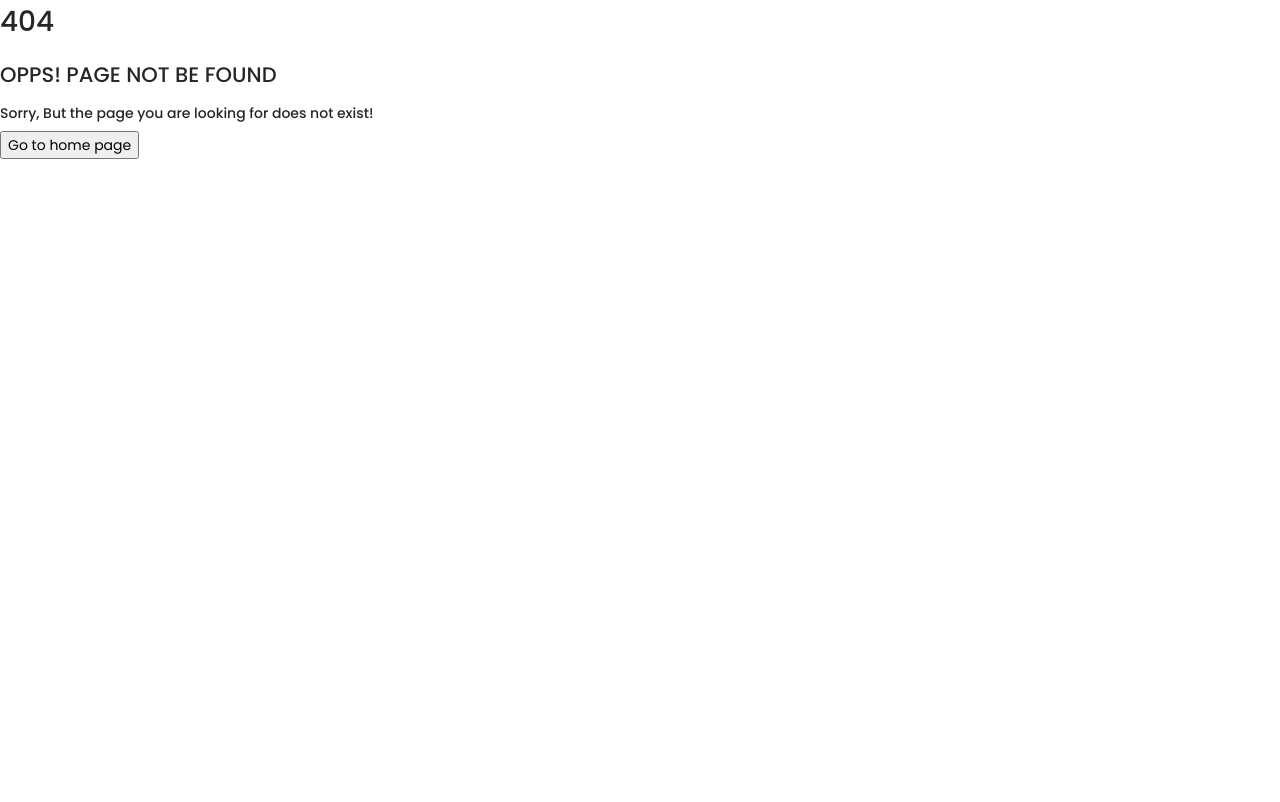
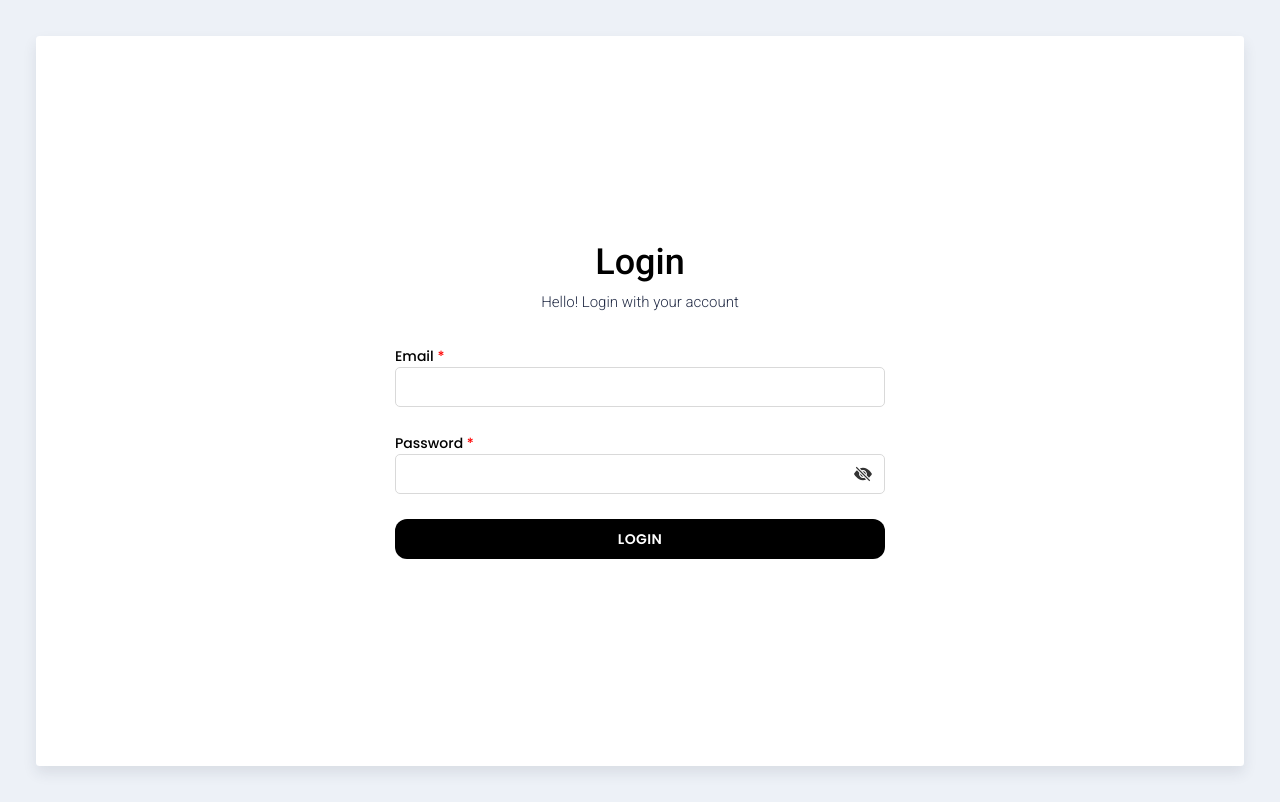
Before and after one commit to nguyenh01/flower-shop, a Next.js app: page /admin in a window 1280 px wide. Before the commit this address had no page. Built offline with nearby package versions, Linux system fonts and the light colour scheme.

Commit message:
[Update] Login Admin

```diff
--- /dev/null
+++ b/pages/admin/index.tsx
@@ -0,0 +1,21 @@
+import { Fragment, ReactElement } from 'react';
+import EmptyLayout from '@src/components/Layout/EmptyLayout';
+import Head from 'next/head';
+import Login from '@src/containers/Admin/Login/Login';
+
+function LoginAdminPage() {
+  return (
+    <Fragment>
+      <Head>
+        <title>Administator - Login</title>
+      </Head>
+      <Login />
+    </Fragment>
+  );
+}
+
+LoginAdminPage.getLayout = function getLayout(page: ReactElement) {
+  return <EmptyLayout>{page}</EmptyLayout>;
+};
+
+export default LoginAdminPage;
--- /dev/null
+++ b/src/components/Footer/Footer.tsx
@@ -0,0 +1,43 @@
+import { RoleEnum } from '@src/utils/constants';
+import useSelector from '@src/utils/useSelector';
+import { FunctionComponent } from 'react';
+import styled from 'styled-components';
+import { useRouter } from 'next/router';
+import Path from '@src/utils/path';
+
+const Footer: FunctionComponent = () => {
+  const router = useRouter();
+  const { isAuth, type } = useSelector((state) => state.userProfile);
+  const isAdmin = (type as number) === RoleEnum.ADMIN;
+  const isEmployee = type === RoleEnum.EMPLOYEE;
+
+  const handleGoToAdminPage = () => {
+    router.push(Path.ADMIN);
+  }
+
+  return (
+    <Container>
+      <div className="copy-right">
+        Copyright © 2022 | Built with <strong>Flower Sun</strong> by <strong>Nguyen</strong>.{' '}
+        {!isAuth && (!isAdmin || !isEmployee) && <span className="color" onClick={handleGoToAdminPage}>Administrator</span>}
+      </div>
+    </Container>
+  );
+};
+
+const Container = styled.div`
+  .copy-right {
+    color: #fff;
+    background-color: #000;
+    padding: 20px 0;
+    text-align: center;
+
+    .color {
+      color: ${(props) => props.theme.colors.primary};
+      font-weight: 600;
+      cursor: pointer;
+    }
+  }
+`;
+
+export default Footer;
--- a/src/components/Layout/Layout.tsx
+++ b/src/components/Layout/Layout.tsx
@@ -2,18 +2,41 @@ import { FunctionComponent, ReactNode } from 'react';
 import styled from 'styled-components';
 import Header from '@src/components/Header/Header';
 import useAuthentication from '@src/hooks/useAuthentication';
+import Footer from '../Footer/Footer';
+import useSelector from '@src/utils/useSelector';
+import { RoleEnum } from '@src/utils/constants';
+import {Fragment} from 'react';
+import { Col, Row } from 'antd';
 
 interface LayoutProps {
   children: ReactNode;
 }
 
 const Layout: FunctionComponent<LayoutProps> = ({ children }) => {
+  const { type } = useSelector((state) => state.userProfile);
   useAuthentication();
+
+  const isAdmin = type === RoleEnum.ADMIN;
+  const isEmployee = type === RoleEnum.EMPLOYEE;
 
   return (
     <Main>
-      <Header />
-      {children}
+      {(isAdmin || isEmployee) ? (
+        <Row>
+          <Col span={4}>
+            <div>123</div>
+          </Col>
+          <Col span={20}>
+            <div>123</div>
+          </Col>
+        </Row>
+      ) : (
+        <Fragment>
+          <Header />
+          {children}
+          <Footer />
+        </Fragment>
+      )}
     </Main>
   );
 };
--- /dev/null
+++ b/src/containers/Admin/Login/Login.tsx
@@ -0,0 +1,173 @@
+import Input from '@src/components/Input/Input';
+import { FunctionComponent, useEffect, useState } from 'react';
+import styled from 'styled-components';
+import Button from '@src/components/Button/Button';
+import { useFormik } from 'formik';
+import { initialValue, validationSchema } from '@src/containers/Login/constant';
+import { message } from 'antd';
+import { handleAuthentication } from '@src/containers/Register/constant';
+import Path from '@src/utils/path';
+import { useTranslation } from 'react-i18next';
+import { useRouter } from 'next/router';
+import dispatch from '@src/utils/dispatch';
+import { setUserProfile } from '@src/redux/slices/userSlice';
+import { useLazyVerifyAccessTokenQuery, useLoginMutation } from '@src/api/AuthenticationAPI';
+import ReCAPTCHA from 'react-google-recaptcha';
+
+const Login: FunctionComponent = () => {
+  const { t } = useTranslation();
+  const router = useRouter();
+
+  const [login, { isLoading }] = useLoginMutation();
+  const [verifyAccessToken, { data }] = useLazyVerifyAccessTokenQuery();
+
+  const [tokenReCAPTCHA, setTokenReCAPTCHA] = useState<string | null>(null);
+  const [countSubmit, setCountSubmit] = useState<number>();
+
+  const formik = useFormik({
+    initialValues: initialValue,
+    validationSchema: validationSchema,
+    onSubmit: (value) => {
+      if ((countSubmit as number) > 2) {
+        if (tokenReCAPTCHA) {
+          handleLogin(value);
+        } else {
+          message.error('Please verify reCAPTCHA');
+        }
+      } else {
+        handleLogin(value);
+      }
+    },
+  });
+
+  const handleLogin = (value: any) => {
+    return login(value)
+      .unwrap()
+      .then(async (response) => {
+        if (response.message === 'Successful') {
+          await handleAuthentication(response);
+          await verifyAccessToken({});
+          router.push(Path.HOME);
+          message.success('Login Succsess');
+        }
+      })
+      .catch((error) => {
+        if (error.data?.message === 'Fail') {
+          message.error(error.data.error);
+        }
+      });
+  };
+
+  useEffect(() => {
+    setCountSubmit(formik.submitCount);
+  }, [formik.submitCount]);
+
+  useEffect(() => {
+    if (data) {
+      const payload = {
+        email: data.user.email,
+        firstName: data.user.firstName,
+        lastName: data.user.lastName,
+        phone: data.user.phone,
+        id: data.user._id,
+      };
+      dispatch(setUserProfile(payload));
+    }
+  }, [data]);
+
+  const reuseProps = {
+    onChange: formik.handleChange,
+    formik: formik,
+    required: true,
+  };
+
+  const handleSubmitLogin = () => {
+    formik.handleSubmit();
+  };
+
+  const handleChangeTokenReCAPCHA = (value: string) => {
+    setTokenReCAPTCHA(value);
+  };
+
+  return (
+    <Container>
+      <div className="form-wrapper">
+        <div className="form">
+          <div className="title mb-15">Login</div>
+          <div className="content mb-35">Hello! Login with your account</div>
+          <div className="mb-25">
+            <Input
+              type="text"
+              label={t('label.email')}
+              name="email"
+              value={formik.values.email}
+              {...reuseProps}
+            />
+          </div>
+          <div className="mb-25">
+            <Input
+              type="password"
+              label={t('label.password')}
+              name="password"
+              value={formik.values.password}
+              {...reuseProps}
+            />
+          </div>
+          {(countSubmit as number) > 2 && (
+            <div className="recapcha mb-25">
+              <ReCAPTCHA
+                sitekey="6LeSz0gaAAAAACrbGZeaCv7Bmw-CrITup8xR-Cek"
+                onChange={handleChangeTokenReCAPCHA as any}
+              />
+            </div>
+          )}
+          <Button type="default" className="btn" loading={isLoading} onClick={handleSubmitLogin}>
+            {t('menu.login')}
+          </Button>
+        </div>
+      </div>
+    </Container>
+  );
+};
+
+const Container = styled.div`
+  min-height: 100vh;
+  background-color: rgb(237, 241, 247);
+  padding: 36px;
+
+  .form-wrapper {
+    display: grid;
+    height: calc(100vh - 5rem);
+    background-color: #fff;
+    border-radius: 0.25rem;
+    box-shadow: rgb(44 51 73 / 10%) 0 0.5rem 1rem 0;
+  }
+
+  .form {
+    margin: auto;
+    display: block;
+    width: 100%;
+    max-width: 35rem;
+
+    .title {
+      ${(props) => props.theme.fontCustom(36, 500, 36, 'Roboto')};
+      text-align: center;
+    }
+
+    .content {
+      ${(props) => props.theme.fontCustom(15, 300, 15, 'Roboto')};
+      color: rgb(34, 43, 69);
+      text-align: center;
+    }
+
+    .btn {
+      width: 100%;
+      letter-spacing: 0.4px;
+      border-radius: 12px;
+      font-weight: 600;
+      text-transform: uppercase;
+    }
+  }
+`;
+
+export default Login;
--- a/src/containers/HomePage/OurHistory.tsx
+++ b/src/containers/HomePage/OurHistory.tsx
@@ -9,7 +9,7 @@ const OurHistory: FunctionComponent = () => {
   const { SectionTitle1, SectionTitle2 } = Typography;
 
   return (
-    <Container>
+    <Container className="mb-40">
       <Wrapper>
         <SectionTitle1 className="mb-15">{t('home.historySection1')}</SectionTitle1>
         <SectionTitle2 className="mb-10">{t('home.historySection2')}</SectionTitle2>
--- a/src/redux/slices/userSlice.tsx
+++ b/src/redux/slices/userSlice.tsx
@@ -4,7 +4,7 @@ import router from 'next/router';
 
 const initialState = {
   isAuth: false,
-  type: '',
+  type: 0,
   profile: { email: '', firstName: '', lastName: '', phone: '', id: '' },
 };
 
@@ -18,7 +18,7 @@ const userSlice = createSlice({
     },
     logout(state) {
       state.isAuth = false;
-      state.type = '';
+      state.type = 0;
       state.profile = initialState.profile;
       cookies.remove('token');
       localStorage.removeItem('token');
--- a/src/utils/path.ts
+++ b/src/utils/path.ts
@@ -10,6 +10,7 @@ const Path = {
   PRODUCT_DETAIL: (id: string) => `/product/${id}`,
   CART: '/cart',
   CHECK_OUT: '/checkout',
+  ADMIN: '/admin'
 };
 
 export default Path;
--- a/styles/globals.scss
+++ b/styles/globals.scss
@@ -1,6 +1,7 @@
 @import url(https://fonts.googleapis.com/css2?family=Great+Vibes&display=swap);
 @import url(https://fonts.googleapis.com/css2?family=Poppins:ital,wght@0,100;0,200;0,300;0,400;0,500;0,600;0,700;0,800;0,900;1,100;1,200;1,300;1,400;1,500;1,600;1,700;1,800;1,900&display=swap);
 @import url(https://fonts.googleapis.com/css2?family=Jura:wght@300;400;500;600;700&display=swap);
+@import url(https://fonts.googleapis.com/css2?family=Roboto:ital,wght@0,100;0,300;0,400;0,500;0,700;0,900;1,100;1,300;1,400;1,500;1,700;1,900&display=swap);
 
 html,
 body {
```
Also changed, not shown: 1 other file (tests, documents, lock files or other folders).
